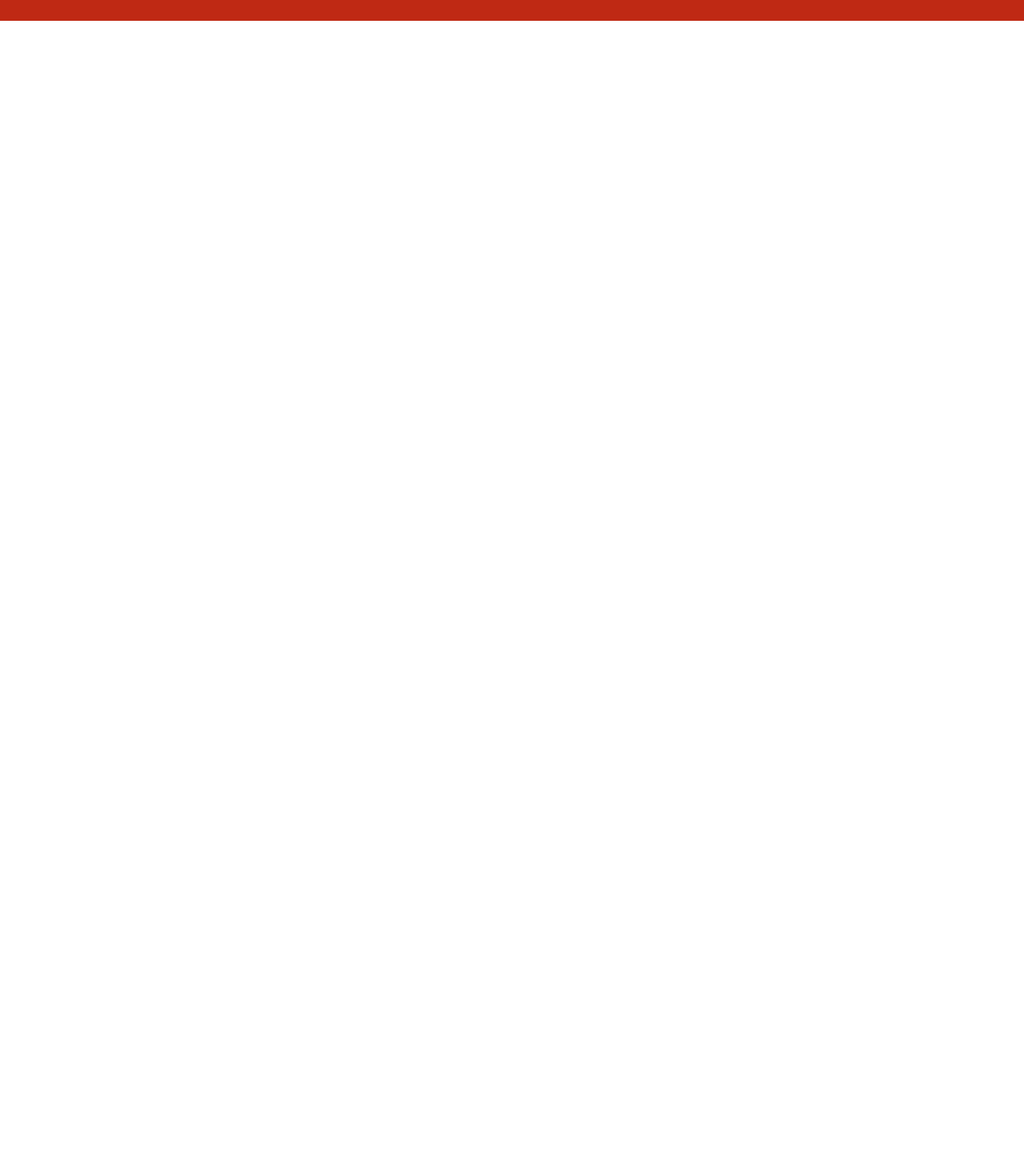
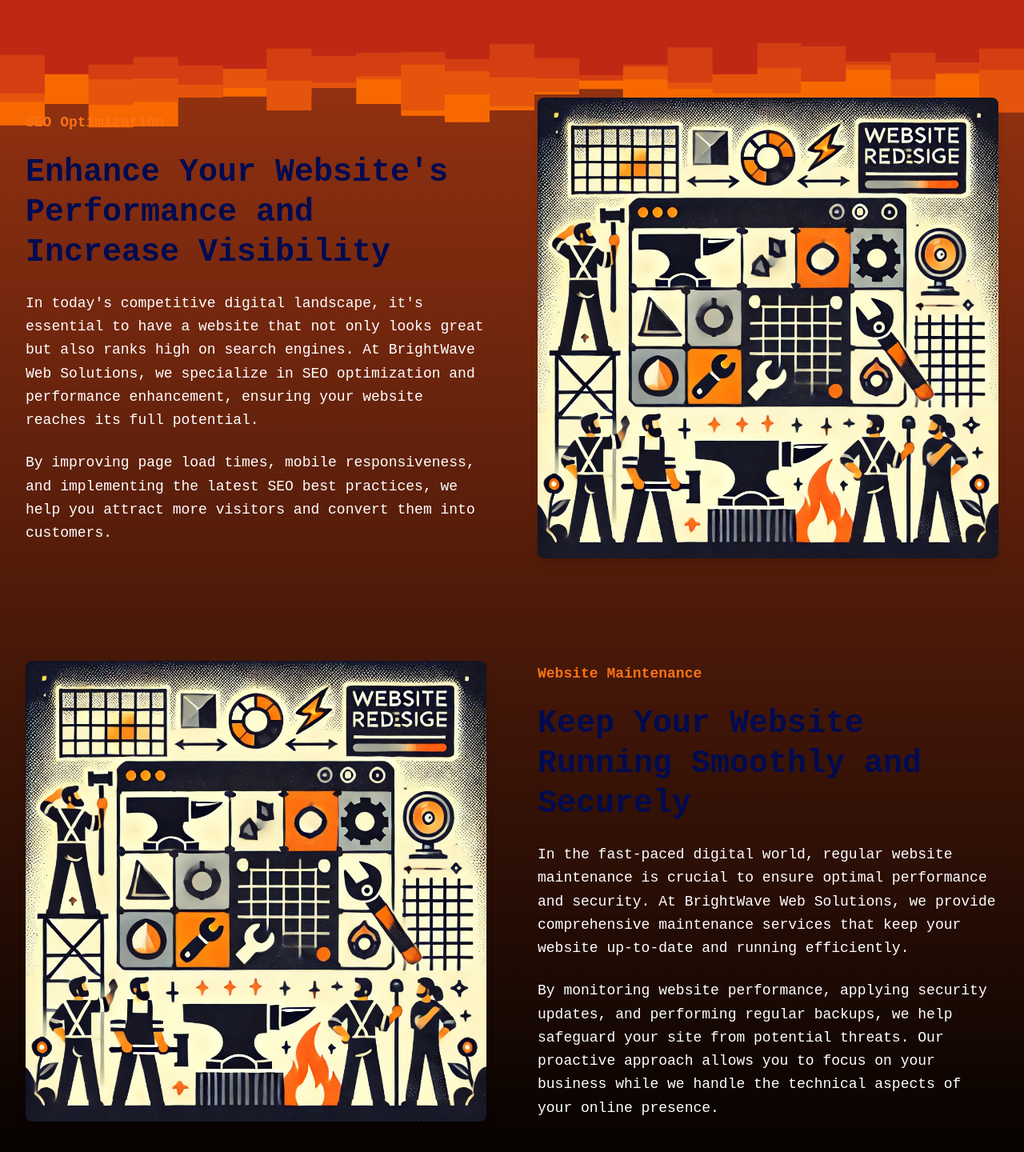
Before and after one commit to radosav-perisic/flex-forge, a React (Vite) app: page / in a window 1280 px wide. Shown: the part 1734-3174 px from the top of the page at 80% size. Before the commit the page ends 1760 px from the top, so only its background shows below. Built offline with nearby package versions, Linux system fonts and the light colour scheme; the HTML template or start-up script is replaced by a standard one.

Commit message:
create ServicesInfo component with SEO Optimization and Website Maintenance sections, gradient background, animated text and image transitions using Framer Motion

```diff
--- /dev/null
+++ b/components/ServicesInfo.tsx
@@ -0,0 +1,158 @@
+import React from 'react'
+import { motion } from 'framer-motion'
+import SEO from '../src/assets/ServicesInfo-Redesign.png'
+
+const ServicesInfo = () => {
+  return (
+    <section className="w-full relative bg-gradient-to-b from-orange-800 to-black py-16 md:py-24">
+    <div className="absolute top-0 left-0 w-full h-auto">
+        <svg
+          id="visual"
+          viewBox="0 0 960 540"
+          xmlns="http://www.w3.org/2000/svg"
+          version="1.1"
+          className="h-[550px] md:h-[750px] lg:h-auto"
+          style={{ transform: "scaleY(-1)" }}
+        >
+          <path
+            d="M0 442L42 442L42 462L83 462L83 440L125 440L125 441L167 441L167 479L209 479L209 469L250 469L250 471L292 471L292 480L334 480L334 462L376 462L376 451L417 451L417 445L459 445L459 456L501 456L501 471L543 471L543 476L584 476L584 448L626 448L626 444L668 444L668 439L710 439L710 461L751 461L751 459L793 459L793 449L835 449L835 438L877 438L877 452L918 452L918 466L960 466L960 475L960 541L960 541L918 541L918 541L877 541L877 541L835 541L835 541L793 541L793 541L751 541L751 541L710 541L710 541L668 541L668 541L626 541L626 541L584 541L584 541L543 541L543 541L501 541L501 541L459 541L459 541L417 541L417 541L376 541L376 541L334 541L334 541L292 541L292 541L250 541L250 541L209 541L209 541L167 541L167 541L125 541L125 541L83 541L83 541L42 541L42 541L0 541Z"
+            fill="#f76900"
+          ></path>
+          <path
+            d="M0 464L42 464L42 491L83 491L83 461L125 461L125 464L167 464L167 468L209 468L209 477L250 477L250 456L292 456L292 477L334 477L334 485L376 485L376 456L417 456L417 471L459 471L459 460L501 460L501 473L543 473L543 489L584 489L584 485L626 485L626 476L668 476L668 472L710 472L710 472L751 472L751 490L793 490L793 494L835 494L835 469L877 469L877 490L918 490L918 454L960 454L960 495L960 541L960 541L918 541L918 541L877 541L877 541L835 541L835 541L793 541L793 541L751 541L751 541L710 541L710 541L668 541L668 541L626 541L626 541L584 541L584 541L543 541L543 541L501 541L501 541L459 541L459 541L417 541L417 541L376 541L376 541L334 541L334 541L292 541L292 541L250 541L250 541L209 541L209 541L167 541L167 541L125 541L125 541L83 541L83 541L42 541L42 541L0 541Z"
+            fill="#e5540c"
+          ></path>
+          <path
+            d="M0 472L42 472L42 508L83 508L83 485L125 485L125 486L167 486L167 480L209 480L209 496L250 496L250 484L292 484L292 482L334 482L334 488L376 488L376 499L417 499L417 493L459 493L459 487L501 487L501 486L543 486L543 484L584 484L584 497L626 497L626 482L668 482L668 496L710 496L710 496L751 496L751 483L793 483L793 499L835 499L835 485L877 485L877 491L918 491L918 494L960 494L960 474L960 541L960 541L918 541L918 541L877 541L877 541L835 541L835 541L793 541L793 541L751 541L751 541L710 541L710 541L668 541L668 541L626 541L626 541L584 541L584 541L543 541L543 541L501 541L501 541L459 541L459 541L417 541L417 541L376 541L376 541L334 541L334 541L292 541L292 541L250 541L250 541L209 541L209 541L167 541L167 541L125 541L125 541L83 541L83 541L42 541L42 541L0 541Z"
+            fill="#d33f12"
+          ></path>
+          <path
+            d="M0 508L42 508L42 490L83 490L83 499L125 499L125 506L167 506L167 498L209 498L209 495L250 495L250 514L292 514L292 507L334 507L334 510L376 510L376 511L417 511L417 504L459 504L459 518L501 518L501 505L543 505L543 489L584 489L584 499L626 499L626 515L668 515L668 490L710 490L710 519L751 519L751 516L793 516L793 502L835 502L835 510L877 510L877 501L918 501L918 514L960 514L960 499L960 541L960 541L918 541L918 541L877 541L877 541L835 541L835 541L793 541L793 541L751 541L751 541L710 541L710 541L668 541L668 541L626 541L626 541L584 541L584 541L543 541L543 541L501 541L501 541L459 541L459 541L417 541L417 541L376 541L376 541L334 541L334 541L292 541L292 541L250 541L250 541L209 541L209 541L167 541L167 541L125 541L125 541L83 541L83 541L42 541L42 541L0 541Z"
+            fill="#bf2914"
+          ></path>
+        </svg>
+      </div>
+      <div className="max-w-7xl mx-auto px-4  sm:px-6 lg:px-8 space-y-24 md:space-y-32">
+        {/* SEO Optimization Section */}
+        <div className="flex flex-col lg:flex-row items-center gap-8 relative z-10 lg:gap-16">
+          <div className="w-full lg:w-1/2 space-y-6">
+            <motion.span
+              className="text-orange-500 font-semibold text-lg"
+              initial={{ opacity: 0, x: -50 }}
+              whileInView={{ opacity: 1, x: 0 }}
+              viewport={{ once: true }}
+              transition={{ duration: 0.6 }}
+            >
+              SEO Optimization
+            </motion.span>
+
+            <motion.h2
+              className="text-[2.5rem] leading-tight font-bold text-[#000B4F]"
+              initial={{ opacity: 0, x: -50 }}
+              whileInView={{ opacity: 1, x: 0 }}
+              viewport={{ once: true }}
+              transition={{ duration: 0.6, delay: 0.2 }}
+            >
+              Enhance Your Website's Performance and Increase Visibility
+            </motion.h2>
+
+            <motion.p
+              className="text-white text-lg leading-relaxed"
+              initial={{ opacity: 0, x: -50 }}
+              whileInView={{ opacity: 1, x: 0 }}
+              viewport={{ once: true }}
+              transition={{ duration: 0.6, delay: 0.4 }}
+            >
+              In today's competitive digital landscape, it's essential to have a website that not only looks great but also ranks high on search engines. At BrightWave Web Solutions, we specialize in SEO optimization and performance enhancement, ensuring your website reaches its full potential.
+            </motion.p>
+
+            <motion.p
+              className="text-white text-lg leading-relaxed"
+              initial={{ opacity: 0, x: -50 }}
+              whileInView={{ opacity: 1, x: 0 }}
+              viewport={{ once: true }}
+              transition={{ duration: 0.6, delay: 0.6 }}
+            >
+              By improving page load times, mobile responsiveness, and implementing the latest SEO best practices, we help you attract more visitors and convert them into customers.
+            </motion.p>
+          </div>
+
+          <motion.div
+            className="w-full lg:w-1/2"
+            initial={{ opacity: 0, x: 50 }}
+            whileInView={{ opacity: 1, x: 0 }}
+            viewport={{ once: true }}
+            transition={{ duration: 0.8 }}
+          >
+            <img
+              src={SEO}
+              alt="SEO Optimization Illustration"
+              className="w-full h-auto rounded-lg shadow-lg"
+            />
+          </motion.div>
+        </div>
+
+        {/* Website Maintenance Section */}
+        <div className="flex flex-col-reverse lg:flex-row items-center gap-8 lg:gap-16">
+          <motion.div
+            className="w-full lg:w-1/2"
+            initial={{ opacity: 0, x: -50 }}
+            whileInView={{ opacity: 1, x: 0 }}
+            viewport={{ once: true }}
+            transition={{ duration: 0.8 }}
+          >
+            <img
+              src={SEO} // Placeholder until second image is provided
+              alt="Website Maintenance Illustration"
+              className="w-full h-auto rounded-lg shadow-lg"
+            />
+          </motion.div>
+
+          <div className="w-full lg:w-1/2 space-y-6">
+            <motion.span
+              className="text-orange-500 font-semibold text-lg"
+              initial={{ opacity: 0, x: 50 }}
+              whileInView={{ opacity: 1, x: 0 }}
+              viewport={{ once: true }}
+              transition={{ duration: 0.6 }}
+            >
+              Website Maintenance
+            </motion.span>
+
+            <motion.h2
+              className="text-[2.5rem] leading-tight font-bold text-[#000B4F]"
+              initial={{ opacity: 0, x: 50 }}
+              whileInView={{ opacity: 1, x: 0 }}
+              viewport={{ once: true }}
+              transition={{ duration: 0.6, delay: 0.2 }}
+            >
+              Keep Your Website Running Smoothly and Securely
+            </motion.h2>
+
+            <motion.p
+              className="text-white text-lg leading-relaxed"
+              initial={{ opacity: 0, x: 50 }}
+              whileInView={{ opacity: 1, x: 0 }}
+              viewport={{ once: true }}
+              transition={{ duration: 0.6, delay: 0.4 }}
+            >
+              In the fast-paced digital world, regular website maintenance is crucial to ensure optimal performance and security. At BrightWave Web Solutions, we provide comprehensive maintenance services that keep your website up-to-date and running efficiently.
+            </motion.p>
+
+            <motion.p
+              className="text-white text-lg leading-relaxed"
+              initial={{ opacity: 0, x: 50 }}
+              whileInView={{ opacity: 1, x: 0 }}
+              viewport={{ once: true }}
+              transition={{ duration: 0.6, delay: 0.6 }}
+            >
+              By monitoring website performance, applying security updates, and performing regular backups, we help safeguard your site from potential threats. Our proactive approach allows you to focus on your business while we handle the technical aspects of your online presence.
+            </motion.p>
+          </div>
+        </div>
+      </div>
+    </section>
+  )
+}
+
+export default ServicesInfo
--- a/src/App.tsx
+++ b/src/App.tsx
@@ -1,6 +1,7 @@
 import Navbar from '../components/Navbar'
 import Hero from '../components/Hero'
 import Services from '../components/Services'
+import ServicesInfo from '../components/ServicesInfo'
 
 function App() {
   return (
@@ -9,6 +10,7 @@ function App() {
         <Navbar />
         <Hero />
         <Services />
+        <ServicesInfo />
       </div>
     </>
   );
```
Also changed, not shown: src/assets/ServicesInfo-Redesign.png (added).
